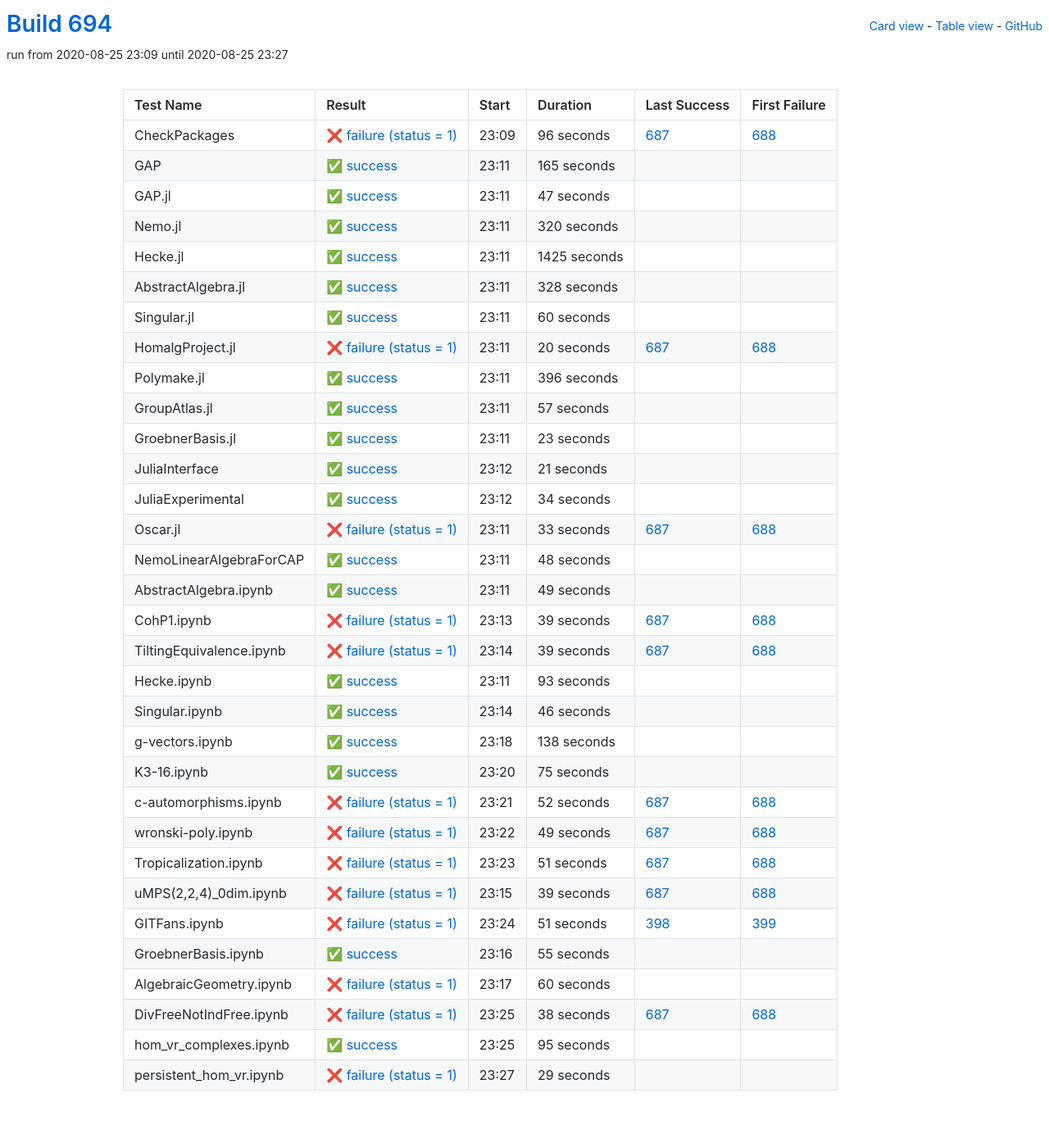
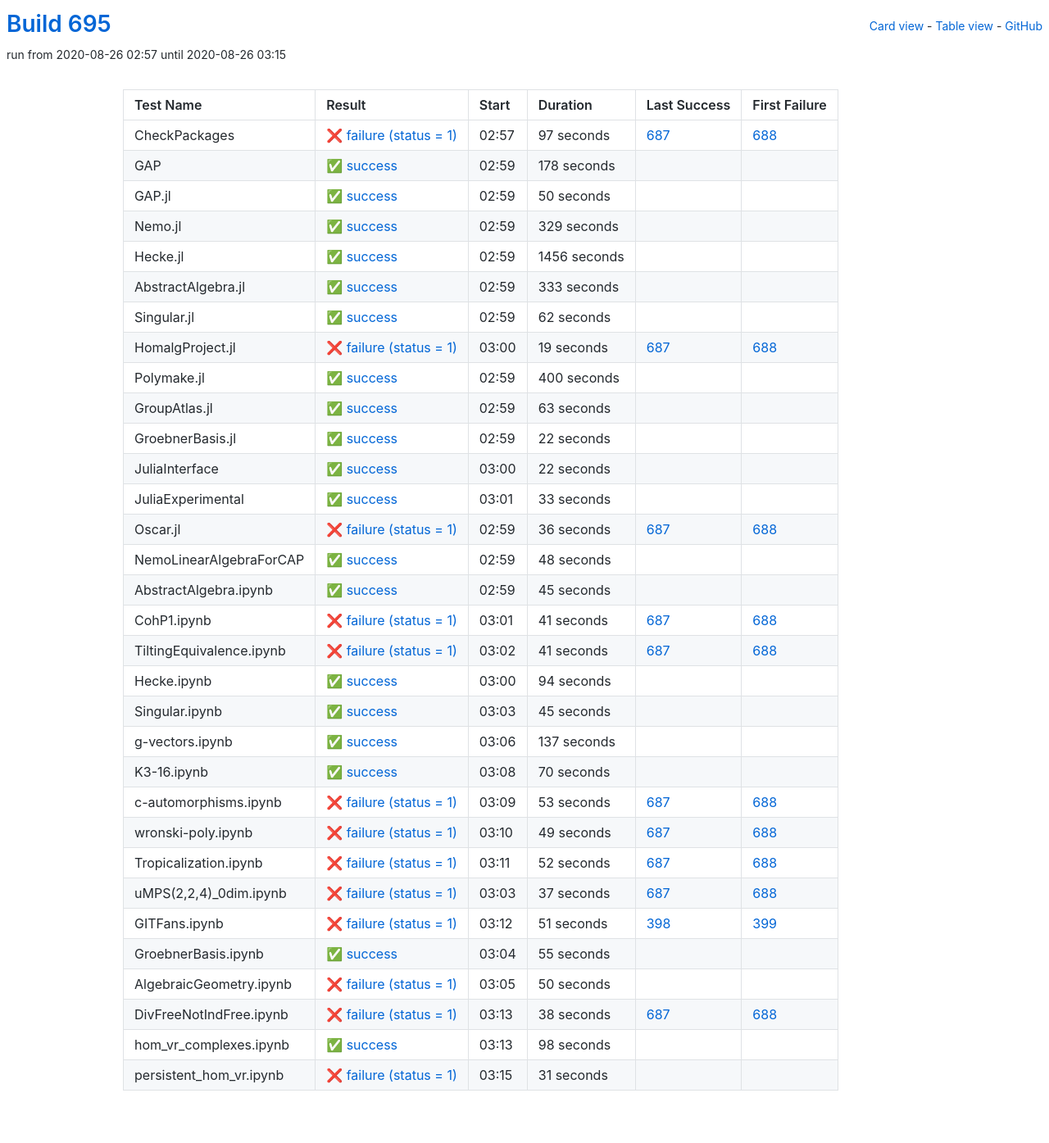
Before and after one commit to oscar-system/oscar-ci-status-stable, a Jekyll site: the page built from table.html, in a window 1280 px wide. Shown: the whole page at 82% size. Built offline with Jekyll 4.4.1, drawn with Linux system fonts in a browser that asks for light colours.

Commit message:
Build #695

```diff
--- a/_data/ci.yml
+++ b/_data/ci.yml
@@ -1,6 +1,6 @@
 ---
-build: 694
-build_url: https://oscarci.mathematik.uni-kl.de/job/oscar-stable/694/
+build: 695
+build_url: https://oscarci.mathematik.uni-kl.de/job/oscar-stable/695/
 job: oscar-stable
 organization: oscar-system
 repo: oscar-ci-status-stable
@@ -8,176 +8,176 @@ repourl: https://github.com/oscar-system/oscar-ci-status-stable
 tests:
 - name: CheckPackages
   id: checkpackages
-  log: https://oscarci.mathematik.uni-kl.de/job/oscar-stable/694/artifact/logs/build-694/CheckPackages.log
-  start: 2020-08-25 23:09
+  log: https://oscarci.mathematik.uni-kl.de/job/oscar-stable/695/artifact/logs/build-695/CheckPackages.log
+  start: 2020-08-26 02:57
   success: false
   exitcode: 1
   status: failure
-  duration: 96
+  duration: 97
   last_success: 687
   last_success_url: https://oscarci.mathematik.uni-kl.de/job/oscar-stable/687/
   first_failure: 688
   first_failure_url: https://oscarci.mathematik.uni-kl.de/job/oscar-stable/688/
 - name: GAP
   id: gap
-  log: https://oscarci.mathematik.uni-kl.de/job/oscar-stable/694/artifact/logs/build-694/GAP.log
-  start: 2020-08-25 23:11
+  log: https://oscarci.mathematik.uni-kl.de/job/oscar-stable/695/artifact/logs/build-695/GAP.log
+  start: 2020-08-26 02:59
   success: true
   exitcode: 0
   status: success
-  duration: 165
+  duration: 178
   last_success: false
   last_success_url:
   first_failure: false
   first_failure_url:
 - name: GAP.jl
   id: gap-jl
-  log: https://oscarci.mathematik.uni-kl.de/job/oscar-stable/694/artifact/logs/build-694/GAP.jl.log
-  start: 2020-08-25 23:11
+  log: https://oscarci.mathematik.uni-kl.de/job/oscar-stable/695/artifact/logs/build-695/GAP.jl.log
+  start: 2020-08-26 02:59
   success: true
   exitcode: 0
   status: success
-  duration: 47
+  duration: 50
   last_success: false
   last_success_url:
   first_failure: false
   first_failure_url:
 - name: Nemo.jl
   id: nemo-jl
-  log: https://oscarci.mathematik.uni-kl.de/job/oscar-stable/694/artifact/logs/build-694/Nemo.jl.log
-  start: 2020-08-25 23:11
+  log: https://oscarci.mathematik.uni-kl.de/job/oscar-stable/695/artifact/logs/build-695/Nemo.jl.log
+  start: 2020-08-26 02:59
   success: true
   exitcode: 0
   status: success
-  duration: 320
+  duration: 329
   last_success: false
   last_success_url:
   first_failure: false
   first_failure_url:
 - name: Hecke.jl
   id: hecke-jl
-  log: https://oscarci.mathematik.uni-kl.de/job/oscar-stable/694/artifact/logs/build-694/Hecke.jl.log
-  start: 2020-08-25 23:11
+  log: https://oscarci.mathematik.uni-kl.de/job/oscar-stable/695/artifact/logs/build-695/Hecke.jl.log
+  start: 2020-08-26 02:59
   success: true
   exitcode: 0
   status: success
-  duration: 1425
+  duration: 1456
   last_success: false
   last_success_url:
   first_failure: false
   first_failure_url:
 - name: AbstractAlgebra.jl
   id: abstractalgebra-jl
-  log: https://oscarci.mathematik.uni-kl.de/job/oscar-stable/694/artifact/logs/build-694/AbstractAlgebra.jl.log
-  start: 2020-08-25 23:11
+  log: https://oscarci.mathematik.uni-kl.de/job/oscar-stable/695/artifact/logs/build-695/AbstractAlgebra.jl.log
+  start: 2020-08-26 02:59
   success: true
   exitcode: 0
   status: success
-  duration: 328
+  duration: 333
   last_success: false
   last_success_url:
   first_failure: false
   first_failure_url:
 - name: Singular.jl
   id: singular-jl
-  log: https://oscarci.mathematik.uni-kl.de/job/oscar-stable/694/artifact/logs/build-694/Singular.jl.log
-  start: 2020-08-25 23:11
+  log: https://oscarci.mathematik.uni-kl.de/job/oscar-stable/695/artifact/logs/build-695/Singular.jl.log
+  start: 2020-08-26 02:59
   success: true
   exitcode: 0
   status: success
-  duration: 60
+  duration: 62
   last_success: false
   last_success_url:
   first_failure: false
   first_failure_url:
 - name: HomalgProject.jl
   id: homalgproject-jl
-  log: https://oscarci.mathematik.uni-kl.de/job/oscar-stable/694/artifact/logs/build-694/HomalgProject.jl.log
-  start: 2020-08-25 23:11
+  log: https://oscarci.mathematik.uni-kl.de/job/oscar-stable/695/artifact/logs/build-695/HomalgProject.jl.log
+  start: 2020-08-26 03:00
   success: false
   exitcode: 1
   status: failure
-  duration: 20
+  duration: 19
   last_success: 687
   last_success_url: https://oscarci.mathematik.uni-kl.de/job/oscar-stable/687/
   first_failure: 688
   first_failure_url: https://oscarci.mathematik.uni-kl.de/job/oscar-stable/688/
 - name: Polymake.jl
   id: polymake-jl
-  log: https://oscarci.mathematik.uni-kl.de/job/oscar-stable/694/artifact/logs/build-694/Polymake.jl.log
-  start: 2020-08-25 23:11
+  log: https://oscarci.mathematik.uni-kl.de/job/oscar-stable/695/artifact/logs/build-695/Polymake.jl.log
+  start: 2020-08-26 02:59
   success: true
   exitcode: 0
   status: success
-  duration: 396
+  duration: 400
   last_success: false
   last_success_url:
   first_failure: false
   first_failure_url:
 - name: GroupAtlas.jl
   id: groupatlas-jl
-  log: https://oscarci.mathematik.uni-kl.de/job/oscar-stable/694/artifact/logs/build-694/GroupAtlas.jl.log
-  start: 2020-08-25 23:11
+  log: https://oscarci.mathematik.uni-kl.de/job/oscar-stable/695/artifact/logs/build-695/GroupAtlas.jl.log
+  start: 2020-08-26 02:59
   success: true
   exitcode: 0
   status: success
-  duration: 57
+  duration: 63
   last_success: false
   last_success_url:
   first_failure: false
   first_failure_url:
 - name: GroebnerBasis.jl
   id: groebnerbasis-jl
-  log: https://oscarci.mathematik.uni-kl.de/job/oscar-stable/694/artifact/logs/build-694/GroebnerBasis.jl.log
-  start: 2020-08-25 23:11
+  log: https://oscarci.mathematik.uni-kl.de/job/oscar-stable/695/artifact/logs/build-695/GroebnerBasis.jl.log
+  start: 2020-08-26 02:59
   success: true
   exitcode: 0
   status: success
-  duration: 23
+  duration: 22
   last_success: false
   last_success_url:
   first_failure: false
   first_failure_url:
 - name: JuliaInterface
   id: juliainterface
-  log: https://oscarci.mathematik.uni-kl.de/job/oscar-stable/694/artifact/logs/build-694/JuliaInterface.log
-  start: 2020-08-25 23:12
+  log: https://oscarci.mathematik.uni-kl.de/job/oscar-stable/695/artifact/logs/build-695/JuliaInterface.log
+  start: 2020-08-26 03:00
   success: true
   exitcode: 0
   status: success
-  duration: 21
+  duration: 22
   last_success: false
   last_success_url:
   first_failure: false
   first_failure_url:
 - name: JuliaExperimental
   id: juliaexperimental
-  log: https://oscarci.mathematik.uni-kl.de/job/oscar-stable/694/artifact/logs/build-694/JuliaExperimental.log
-  start: 2020-08-25 23:12
+  log: https://oscarci.mathematik.uni-kl.de/job/oscar-stable/695/artifact/logs/build-695/JuliaExperimental.log
+  start: 2020-08-26 03:01
   success: true
   exitcode: 0
   status: success
-  duration: 34
+  duration: 33
   last_success: false
   last_success_url:
   first_failure: false
   first_failure_url:
 - name: Oscar.jl
   id: oscar-jl
-  log: https://oscarci.mathematik.uni-kl.de/job/oscar-stable/694/artifact/logs/build-694/Oscar.jl.log
-  start: 2020-08-25 23:11
+  log: https://oscarci.mathematik.uni-kl.de/job/oscar-stable/695/artifact/logs/build-695/Oscar.jl.log
+  start: 2020-08-26 02:59
   success: false
   exitcode: 1
   status: failure
-  duration: 33
+  duration: 36
   last_success: 687
   last_success_url: https://oscarci.mathematik.uni-kl.de/job/oscar-stable/687/
   first_failure: 688
   first_failure_url: https://oscarci.mathematik.uni-kl.de/job/oscar-stable/688/
 - name: NemoLinearAlgebraForCAP
   id: nemolinearalgebraforcap
-  log: https://oscarci.mathematik.uni-kl.de/job/oscar-stable/694/artifact/logs/build-694/NemoLinearAlgebraForCAP.log
-  start: 2020-08-25 23:11
+  log: https://oscarci.mathematik.uni-kl.de/job/oscar-stable/695/artifact/logs/build-695/NemoLinearAlgebraForCAP.log
+  start: 2020-08-26 02:59
   success: true
   exitcode: 0
   status: success
@@ -188,104 +188,104 @@ tests:
   first_failure_url:
 - name: AbstractAlgebra.ipynb
   id: abstractalgebra-ipynb
-  log: https://oscarci.mathematik.uni-kl.de/job/oscar-stable/694/artifact/logs/build-694/AbstractAlgebra.ipynb.log
-  start: 2020-08-25 23:11
+  log: https://oscarci.mathematik.uni-kl.de/job/oscar-stable/695/artifact/logs/build-695/AbstractAlgebra.ipynb.log
+  start: 2020-08-26 02:59
   success: true
   exitcode: 0
   status: success
-  duration: 49
+  duration: 45
   last_success: false
   last_success_url:
   first_failure: false
   first_failure_url:
 - name: CohP1.ipynb
   id: cohp1-ipynb
-  log: https://oscarci.mathematik.uni-kl.de/job/oscar-stable/694/artifact/logs/build-694/CohP1.ipynb.log
-  start: 2020-08-25 23:13
+  log: https://oscarci.mathematik.uni-kl.de/job/oscar-stable/695/artifact/logs/build-695/CohP1.ipynb.log
+  start: 2020-08-26 03:01
   success: false
   exitcode: 1
   status: failure
-  duration: 39
+  duration: 41
   last_success: 687
   last_success_url: https://oscarci.mathematik.uni-kl.de/job/oscar-stable/687/
   first_failure: 688
   first_failure_url: https://oscarci.mathematik.uni-kl.de/job/oscar-stable/688/
 - name: TiltingEquivalence.ipynb
   id: tiltingequivalence-ipynb
-  log: https://oscarci.mathematik.uni-kl.de/job/oscar-stable/694/artifact/logs/build-694/TiltingEquivalence.ipynb.log
-  start: 2020-08-25 23:14
+  log: https://oscarci.mathematik.uni-kl.de/job/oscar-stable/695/artifact/logs/build-695/TiltingEquivalence.ipynb.log
+  start: 2020-08-26 03:02
   success: false
   exitcode: 1
   status: failure
-  duration: 39
+  duration: 41
   last_success: 687
   last_success_url: https://oscarci.mathematik.uni-kl.de/job/oscar-stable/687/
   first_failure: 688
   first_failure_url: https://oscarci.mathematik.uni-kl.de/job/oscar-stable/688/
 - name: Hecke.ipynb
   id: hecke-ipynb
-  log: https://oscarci.mathematik.uni-kl.de/job/oscar-stable/694/artifact/logs/build-694/Hecke.ipynb.log
-  start: 2020-08-25 23:11
+  log: https://oscarci.mathematik.uni-kl.de/job/oscar-stable/695/artifact/logs/build-695/Hecke.ipynb.log
+  start: 2020-08-26 03:00
   success: true
   exitcode: 0
   status: success
-  duration: 93
+  duration: 94
   last_success: false
   last_success_url:
   first_failure: false
   first_failure_url:
 - name: Singular.ipynb
   id: singular-ipynb
-  log: https://oscarci.mathematik.uni-kl.de/job/oscar-stable/694/artifact/logs/build-694/Singular.ipynb.log
-  start: 2020-08-25 23:14
+  log: https://oscarci.mathematik.uni-kl.de/job/oscar-stable/695/artifact/logs/build-695/Singular.ipynb.log
+  start: 2020-08-26 03:03
   success: true
   exitcode: 0
   status: success
-  duration: 46
+  duration: 45
   last_success: false
   last_success_url:
   first_failure: false
   first_failure_url:
 - name: g-vectors.ipynb
   id: g-vectors-ipynb
-  log: https://oscarci.mathematik.uni-kl.de/job/oscar-stable/694/artifact/logs/build-694/g-vectors.ipynb.log
-  start: 2020-08-25 23:18
+  log: https://oscarci.mathematik.uni-kl.de/job/oscar-stable/695/artifact/logs/build-695/g-vectors.ipynb.log
+  start: 2020-08-26 03:06
   success: true
   exitcode: 0
   status: success
-  duration: 138
+  duration: 137
   last_success: false
   last_success_url:
   first_failure: false
   first_failure_url:
 - name: K3-16.ipynb
   id: k3-16-ipynb
-  log: https://oscarci.mathematik.uni-kl.de/job/oscar-stable/694/artifact/logs/build-694/K3-16.ipynb.log
-  start: 2020-08-25 23:20
+  log: https://oscarci.mathematik.uni-kl.de/job/oscar-stable/695/artifact/logs/build-695/K3-16.ipynb.log
+  start: 2020-08-26 03:08
   success: true
   exitcode: 0
   status: success
-  duration: 75
+  duration: 70
   last_success: false
   last_success_url:
   first_failure: false
   first_failure_url:
 - name: c-automorphisms.ipynb
   id: c-automorphisms-ipynb
-  log: https://oscarci.mathematik.uni-kl.de/job/oscar-stable/694/artifact/logs/build-694/c-automorphisms.ipynb.log
-  start: 2020-08-25 23:21
+  log: https://oscarci.mathematik.uni-kl.de/job/oscar-stable/695/artifact/logs/build-695/c-automorphisms.ipynb.log
+  start: 2020-08-26 03:09
   success: false
   exitcode: 1
   status: failure
-  duration: 52
+  duration: 53
   last_success: 687
   last_success_url: https://oscarci.mathematik.uni-kl.de/job/oscar-stable/687/
   first_failure: 688
   first_failure_url: https://oscarci.mathematik.uni-kl.de/job/oscar-stable/688/
 - name: wronski-poly.ipynb
   id: wronski-poly-ipynb
-  log: https://oscarci.mathematik.uni-kl.de/job/oscar-stable/694/artifact/logs/build-694/wronski-poly.ipynb.log
-  start: 2020-08-25 23:22
+  log: https://oscarci.mathematik.uni-kl.de/job/oscar-stable/695/artifact/logs/build-695/wronski-poly.ipynb.log
+  start: 2020-08-26 03:10
   success: false
   exitcode: 1
   status: failure
@@ -296,32 +296,32 @@ tests:
   first_failure_url: https://oscarci.mathematik.uni-kl.de/job/oscar-stable/688/
 - name: Tropicalization.ipynb
   id: tropicalization-ipynb
-  log: https://oscarci.mathematik.uni-kl.de/job/oscar-stable/694/artifact/logs/build-694/Tropicalization.ipynb.log
-  start: 2020-08-25 23:23
+  log: https://oscarci.mathematik.uni-kl.de/job/oscar-stable/695/artifact/logs/build-695/Tropicalization.ipynb.log
+  start: 2020-08-26 03:11
   success: false
   exitcode: 1
   status: failure
-  duration: 51
+  duration: 52
   last_success: 687
   last_success_url: https://oscarci.mathematik.uni-kl.de/job/oscar-stable/687/
   first_failure: 688
   first_failure_url: https://oscarci.mathematik.uni-kl.de/job/oscar-stable/688/
 - name: uMPS(2,2,4)_0dim.ipynb
   id: umps-2-2-4-0dim-ipynb
-  log: https://oscarci.mathematik.uni-kl.de/job/oscar-stable/694/artifact/logs/build-694/uMPS-2-2-4-_0dim.ipynb.log
-  start: 2020-08-25 23:15
+  log: https://oscarci.mathematik.uni-kl.de/job/oscar-stable/695/artifact/logs/build-695/uMPS-2-2-4-_0dim.ipynb.log
+  start: 2020-08-26 03:03
   success: false
   exitcode: 1
   status: failure
-  duration: 39
+  duration: 37
   last_success: 687
   last_success_url: https://oscarci.mathematik.uni-kl.de/job/oscar-stable/687/
   first_failure: 688
   first_failure_url: https://oscarci.mathematik.uni-kl.de/job/oscar-stable/688/
 - name: GITFans.ipynb
   id: gitfans-ipynb
-  log: https://oscarci.mathematik.uni-kl.de/job/oscar-stable/694/artifact/logs/build-694/GITFans.ipynb.log
-  start: 2020-08-25 23:24
+  log: https://oscarci.mathematik.uni-kl.de/job/oscar-stable/695/artifact/logs/build-695/GITFans.ipynb.log
+  start: 2020-08-26 03:12
   success: false
   exitcode: 1
   status: failure
@@ -332,8 +332,8 @@ tests:
   first_failure_url: https://oscarci.mathematik.uni-kl.de/job/oscar-stable/399/
 - name: GroebnerBasis.ipynb
   id: groebnerbasis-ipynb
-  log: https://oscarci.mathematik.uni-kl.de/job/oscar-stable/694/artifact/logs/build-694/GroebnerBasis.ipynb.log
-  start: 2020-08-25 23:16
+  log: https://oscarci.mathematik.uni-kl.de/job/oscar-stable/695/artifact/logs/build-695/GroebnerBasis.ipynb.log
+  start: 2020-08-26 03:04
   success: true
   exitcode: 0
   status: success
@@ -344,20 +344,20 @@ tests:
   first_failure_url:
 - name: AlgebraicGeometry.ipynb
   id: algebraicgeometry-ipynb
-  log: https://oscarci.mathematik.uni-kl.de/job/oscar-stable/694/artifact/logs/build-694/AlgebraicGeometry.ipynb.log
-  start: 2020-08-25 23:17
+  log: https://oscarci.mathematik.uni-kl.de/job/oscar-stable/695/artifact/logs/build-695/AlgebraicGeometry.ipynb.log
+  start: 2020-08-26 03:05
   success: false
   exitcode: 1
   status: failure
-  duration: 60
+  duration: 50
   last_success: false
   last_success_url:
   first_failure: false
   first_failure_url:
 - name: DivFreeNotIndFree.ipynb
   id: divfreenotindfree-ipynb
-  log: https://oscarci.mathematik.uni-kl.de/job/oscar-stable/694/artifact/logs/build-694/DivFreeNotIndFree.ipynb.log
-  start: 2020-08-25 23:25
+  log: https://oscarci.mathematik.uni-kl.de/job/oscar-stable/695/artifact/logs/build-695/DivFreeNotIndFree.ipynb.log
+  start: 2020-08-26 03:13
   success: false
   exitcode: 1
   status: failure
@@ -368,24 +368,24 @@ tests:
   first_failure_url: https://oscarci.mathematik.uni-kl.de/job/oscar-stable/688/
 - name: hom_vr_complexes.ipynb
   id: hom-vr-complexes-ipynb
-  log: https://oscarci.mathematik.uni-kl.de/job/oscar-stable/694/artifact/logs/build-694/hom_vr_complexes.ipynb.log
-  start: 2020-08-25 23:25
+  log: https://oscarci.mathematik.uni-kl.de/job/oscar-stable/695/artifact/logs/build-695/hom_vr_complexes.ipynb.log
+  start: 2020-08-26 03:13
   success: true
   exitcode: 0
   status: success
-  duration: 95
+  duration: 98
   last_success: false
   last_success_url:
   first_failure: false
   first_failure_url:
 - name: persistent_hom_vr.ipynb
   id: persistent-hom-vr-ipynb
-  log: https://oscarci.mathematik.uni-kl.de/job/oscar-stable/694/artifact/logs/build-694/persistent_hom_vr.ipynb.log
-  start: 2020-08-25 23:27
+  log: https://oscarci.mathematik.uni-kl.de/job/oscar-stable/695/artifact/logs/build-695/persistent_hom_vr.ipynb.log
+  start: 2020-08-26 03:15
   success: false
   exitcode: 1
   status: failure
-  duration: 29
+  duration: 31
   last_success: false
   last_success_url:
   first_failure: false
```
Also changed, not shown: README.md.
